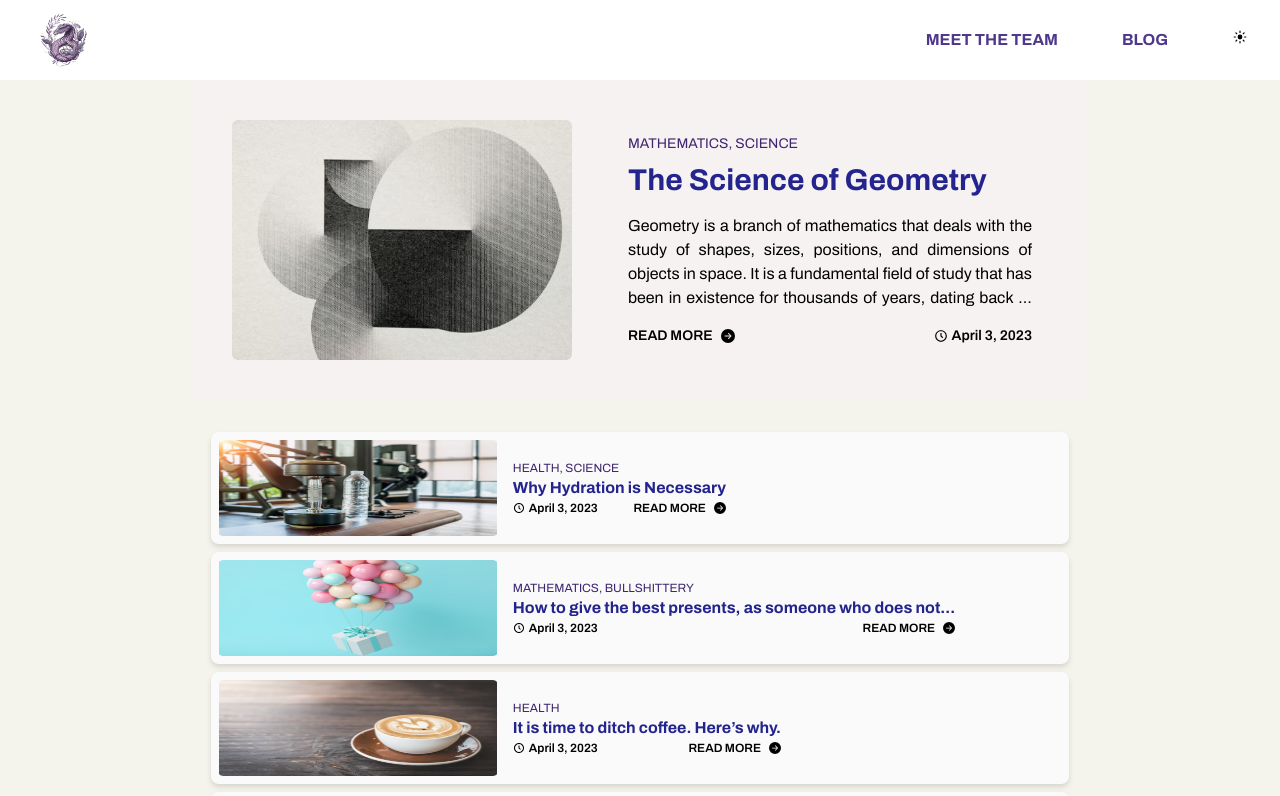
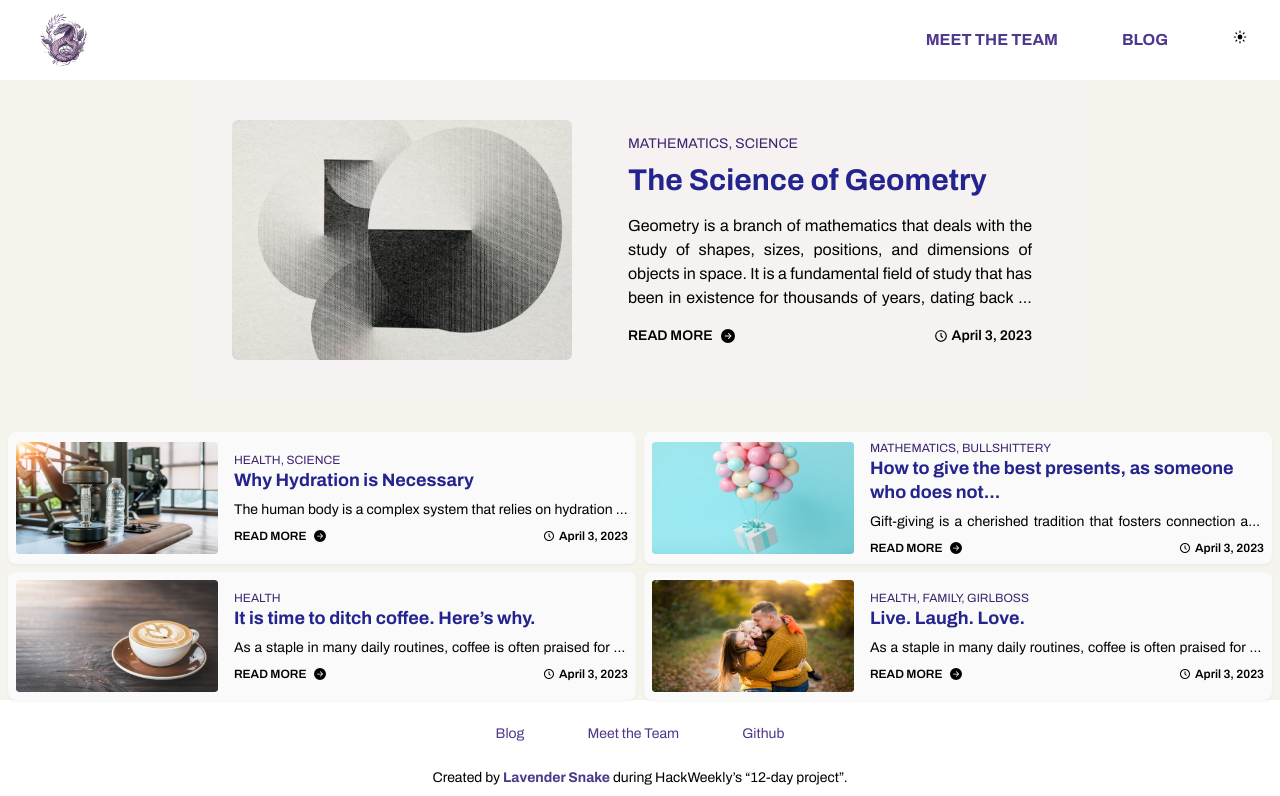
Before and after one commit to Hack-Weekly/lavender-snake-blog, a Next.js app: page / in a window 1280 px wide. Shown: the top 796 px of the page. Built offline with nearby package versions, Linux system fonts and the light colour scheme.

Commit message:
post-cards

```diff
--- a/app/(public)/components/PostCard.tsx
+++ b/app/(public)/components/PostCard.tsx
@@ -19,25 +19,25 @@ export default function PostCard(postCardProps: PostCardProps){
     const tags = postCardProps.postData.tags.map((item) => item.toUpperCase()).join(", ");
     const datetime = new Date(postCardProps.postData.datetime).toLocaleDateString(undefined, {year: 'numeric', month: 'long', day: 'numeric' });
     return (
-        <div className="flex flex-row p-2 bg-card-bg rounded-lg drop-shadow-md">
+        <div className="flex flex-row items-center p-2 bg-card-bg rounded-lg cursor-pointer drop-shadow-sm hover:drop-shadow-md">
             <Image
-                className="block h-24 min-w-1/3 max-w-1/3"
+                className="block h-28 min-w-1/3 max-w-1/3 md:h-28"
                 src={postCardProps.postData.imgsrc}
                 alt="Post Image"
                 width={384}
                 height={240}
             />
-            <div className="flex flex-col justify-center ml-2 xs:ml-4">
+            <div className="w-full flex flex-col justify-center ml-2 xs:ml-4">
                 <div className="text-xs text-primary-600 dark:text-primary-100">
                     {tags}
                 </div>
-                <div className="text-base font-bold text-title line-clamp-2 ">
+                <div className="text-base lg:text-lg lg:leading-6 font-bold text-title line-clamp-2">
                     {postCardProps.postData.title}
                 </div>
-                <div className="text-sm text-justify my-2 hidden">
+                <div className="text-sm text-justify my-2 hidden xl:line-clamp-1">
                     {postCardProps.postData.body}
                 </div>
-                <div className="flex flex-row-reverse justify-between text-xs">
+                <div className="flex flex-row justify-between text-xs">
                     <div className="flex items-center gap-2 font-semibold">
                         READ MORE <BsFillArrowRightCircleFill />
                     </div>
--- a/app/(public)/components/PostsByTags.tsx
+++ b/app/(public)/components/PostsByTags.tsx
@@ -50,7 +50,7 @@ const posts: Post[] = [
 
 export default function PostsByTags(){
     return (
-        <div className="mx-2 mt-8 flex flex-col gap-2">
+        <div className="mx-2 mt-8 flex flex-col gap-2 md:grid md:grid-cols-2">
 			{posts.map((post, index) => {
 				return (
 					<PostCard
```
